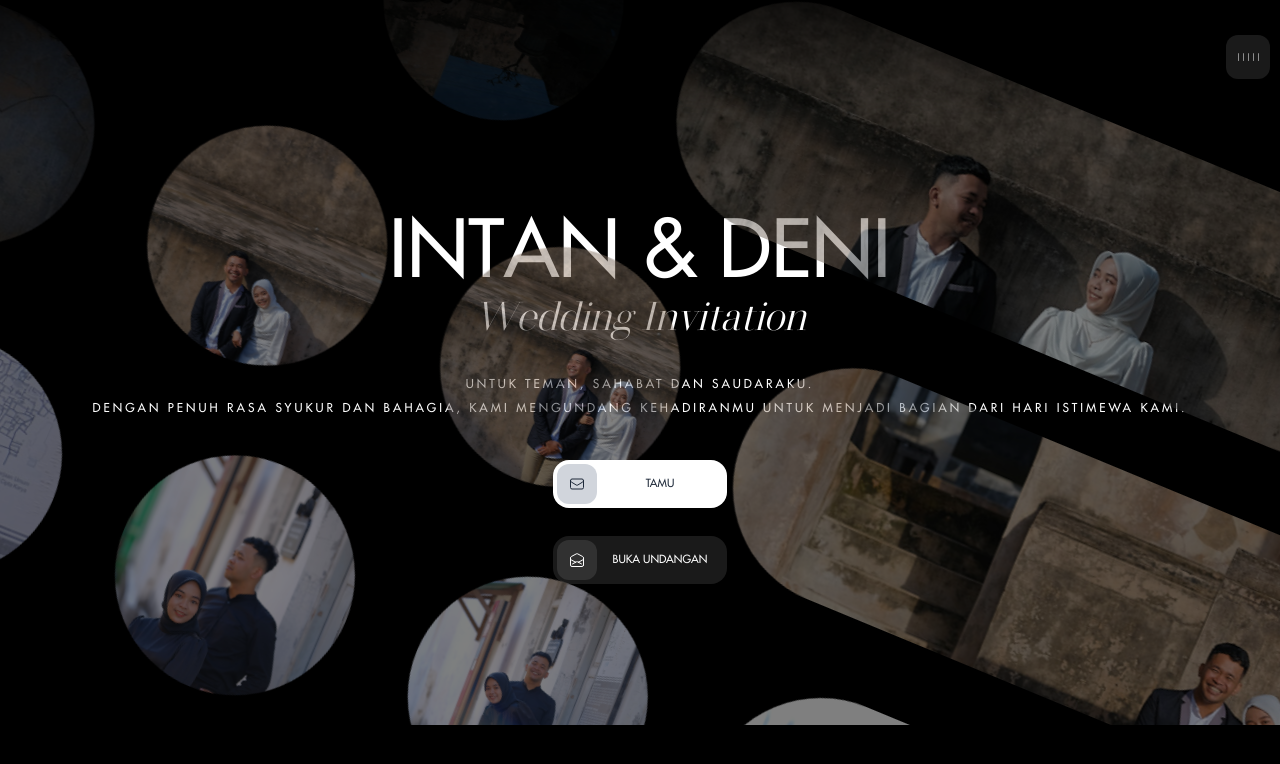
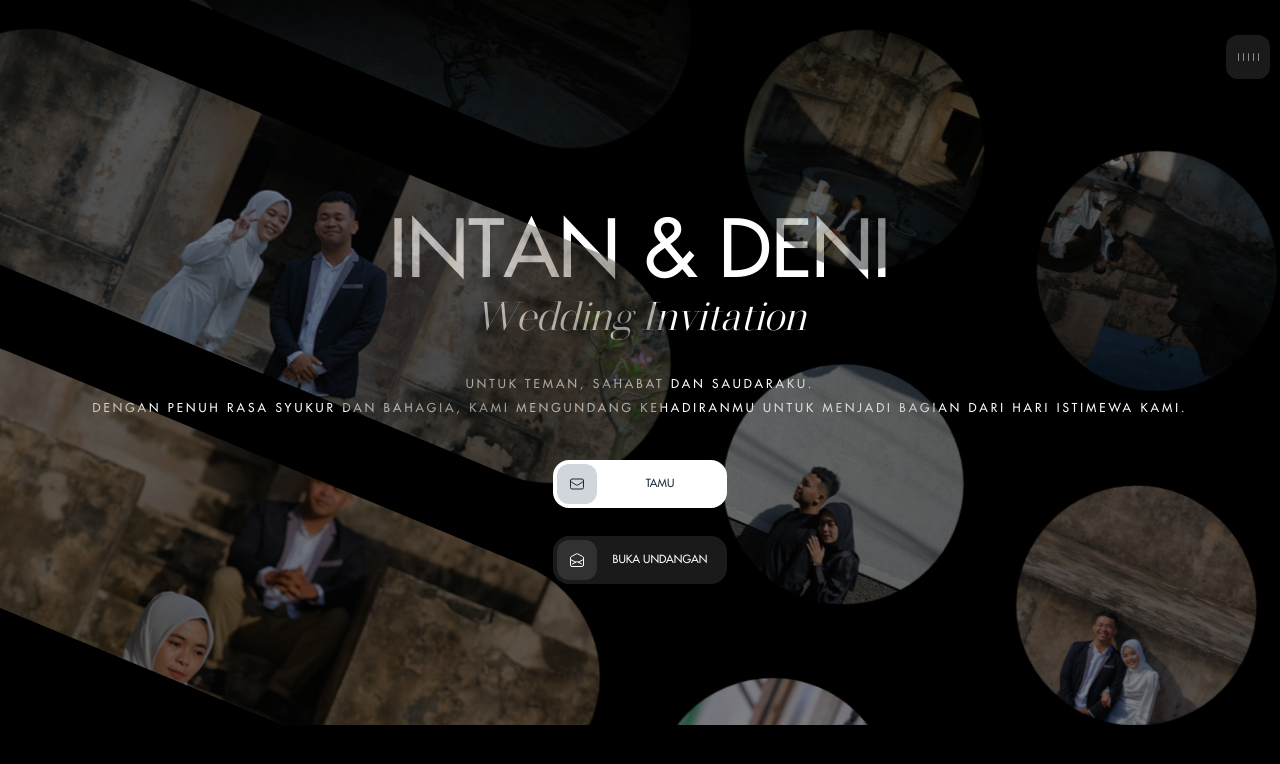
Before and after one commit to denipriyanto/denintan, a Next.js app: page / in a window 1280 px wide. Shown: the top 764 px of the page. Built offline with nearby package versions, Linux system fonts and the light colour scheme.

Commit message:
OPTIMIZED BADJINGAN ABOT

```diff
--- a/app/components/TilesGallery.tsx
+++ b/app/components/TilesGallery.tsx
@@ -5,81 +5,34 @@ const images = [
     "denintan2.jpg",
     "denintan3.jpg",
     "denintan4.jpg",
-    "denintan5.jpg",
+    // "denintan5.jpg",
     "denintan6.jpg",
     "denintan7.jpg",
-    "denintan8.jpg",
-    "denintan9.jpg",
+    // "denintan8.jpg",
+    // "denintan9.jpg",
     "denintan10.jpg",
     "denintan11.jpg",
-    "denintan12.jpg",
+    // "denintan12.jpg",
     "denintan13.jpg",
-    "denintan14.jpg",
-    "denintan15.jpg",
-    "denintan16.jpg",
-    "denintan17.jpg",
+    // "denintan14.jpg",
+    // "denintan15.jpg",
+    // "denintan16.jpg",
+    // "denintan17.jpg",
     "denintan18.jpg",
-    "denintan19.jpg",
+    // "denintan19.jpg",
     "denintan20.jpg",
-    "denintan21.jpg",
+    // "denintan21.jpg",
     "denintan22.jpg",
-    "denintan23.jpg",
-    "denintan24.jpg",
+    // "denintan23.jpg",
+    // "denintan24.jpg",
 ];
 export default function TilesGallery() {
     return (
-        // <div className="tiles">
-        //     <div className="tiles__line">
-        //         {[...images, ...images].map((src, index) => (
-        //             <div
-        //                 key={index}
-        //                 className={`tiles__line-img ${
-        //                     index % images.length === 0
-        //                         ? "tiles__line-img--large"
-        //                         : ""
-        //                 }`}
-        //                 style={{
-        //                     backgroundImage: `url(${src})`,
-        //                 }}
-        //             ></div>
-        //         ))}
-        //     </div>
-        //     <div className="tiles__line">
-        //         {[...images, ...images].map((src, index) => (
-        //             <div
-        //                 key={index}
-        //                 className={`tiles__line-img ${
-        //                     index % images.length === 0
-        //                         ? "tiles__line-img--large"
-        //                         : ""
-        //                 }`}
-        //                 style={{
-        //                     backgroundImage: `url(${src})`,
-        //                 }}
-        //             ></div>
-        //         ))}
-        //     </div>
-        //     <div className="tiles__line">
-        //         {[...images, ...images].map((src, index) => (
-        //             <div
-        //                 key={index}
-        //                 className={`tiles__line-img ${
-        //                     index % images.length === 0
-        //                         ? "tiles__line-img--large"
-        //                         : ""
-        //                 }`}
-        //                 style={{
-        //                     backgroundImage: `url(${src})`,
-        //                 }}
-        //             ></div>
-        //         ))}
-        //     </div>
-        // </div>
         <div className="tiles">
             {[0, 1, 2].map((lineIndex) => (
                 <div key={lineIndex} className="tiles__line">
                     {images
-                        .slice(lineIndex * 8, lineIndex * 8 + 8)
+                        .slice(lineIndex * 4, lineIndex * 4 + 4)
                         .map((src, index) => (
                             <div
                                 key={index}
```
